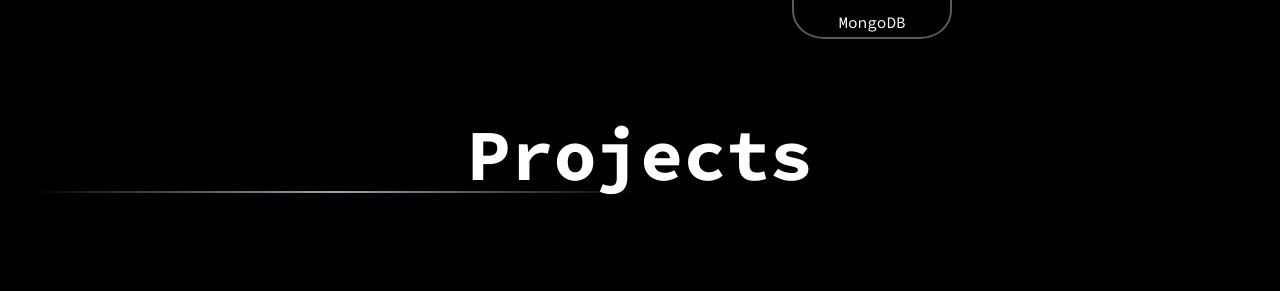
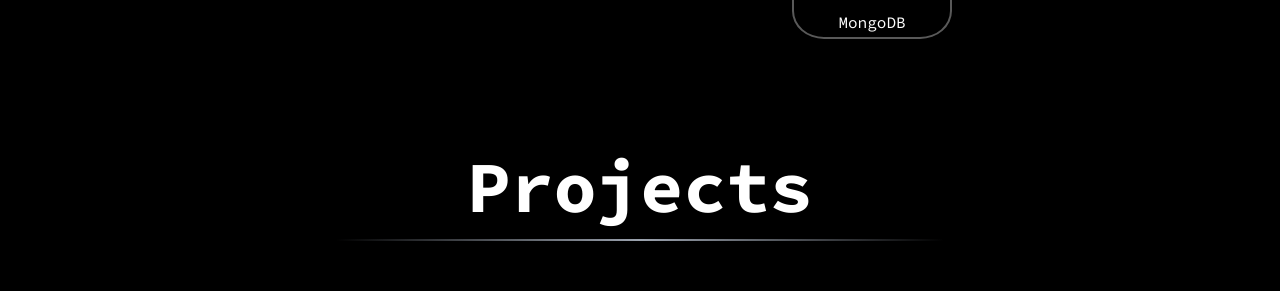
Before and after one commit to islandarber/portfolio, a React (Vite) app: page / in a window 1280 px wide. Shown: the part 1619-1910 px from the top of the page. Built offline with nearby package versions, Linux system fonts and the light colour scheme; grey boxes are pictures that could not be loaded.

Commit message:
bugs fixed

```diff
--- a/src/views/Projects.jsx
+++ b/src/views/Projects.jsx
@@ -5,7 +5,7 @@
 const Projects = () => {
   return (
     <section id="projects" className="flex flex-col gap-16 px-4 md:px-8 py-12 pt-16 text-white font-source">
-      <div className="text-center mb-8">
+      <div className="flex flex-col justify-center items-center gap-4 mt-8">
         <h1 className="text-4xl md:text-7xl font-bold">Projects</h1>
         <hr className="w-3/4 md:w-1/2 border-0 h-0.5 bg-gradient-to-r from-transparent via-gray-400 to-transparent" />
       </div>
```
